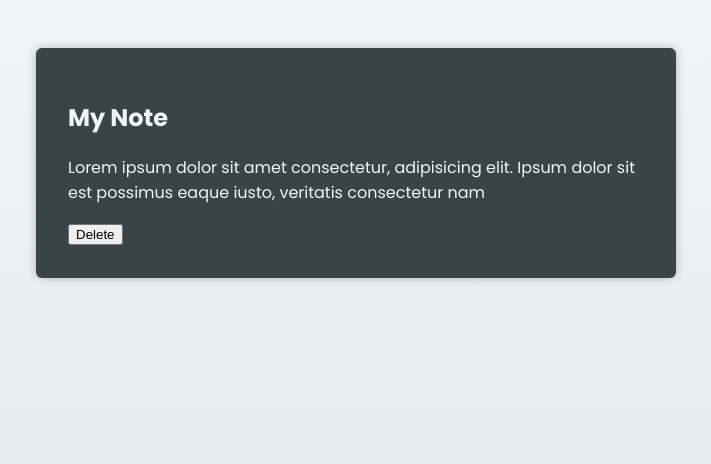
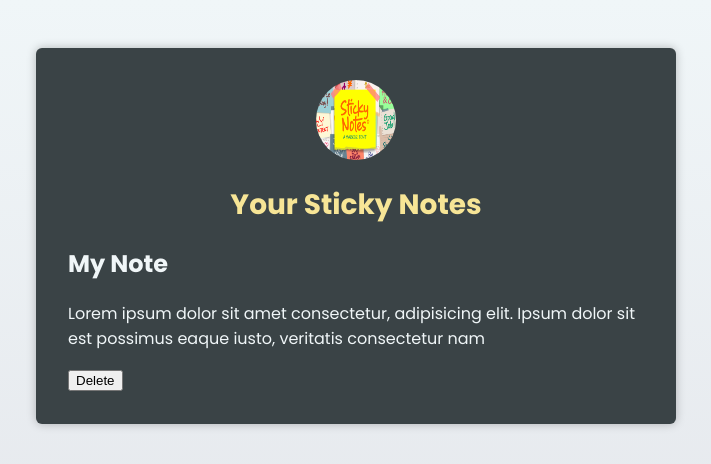
Before and after one commit to alonzojoe/sticky-notes-ts, a React (Vite) app: page / in a window 1280 px wide. Shown: the top 464 px of the page, without its empty margins (284-995 px from the left). Built offline with nearby package versions, Linux system fonts and the light colour scheme.

Commit message:
feat: create new component Header and define props type with children

```diff
--- a/src/App.tsx
+++ b/src/App.tsx
@@ -1,8 +1,13 @@
 import StickyNote from "./components/StickyNote";
+import Header from "./components/Header";
+import StickyNoteImg from "./assets/sticky.png";
 
 function App() {
   return (
     <main>
+      <Header image={{ src: StickyNoteImg, alt: "A list of notes" }}>
+        <h1>Your Sticky Notes</h1>
+      </Header>
       <StickyNote
         title="My Note"
         description="Lorem ipsum dolor sit amet consectetur, adipisicing elit. Ipsum dolor sit est possimus eaque iusto, veritatis consectetur nam "
--- /dev/null
+++ b/src/components/Header.tsx
@@ -0,0 +1,22 @@
+import { type ReactNode } from "react";
+
+type Image = {
+  src: string;
+  alt: string;
+};
+
+type HeaderProps = {
+  image: Image;
+  children: ReactNode;
+};
+
+const Header = ({ image, children }: HeaderProps) => {
+  return (
+    <header>
+      <img {...image} />
+      {children}
+    </header>
+  );
+};
+
+export default Header;
```
